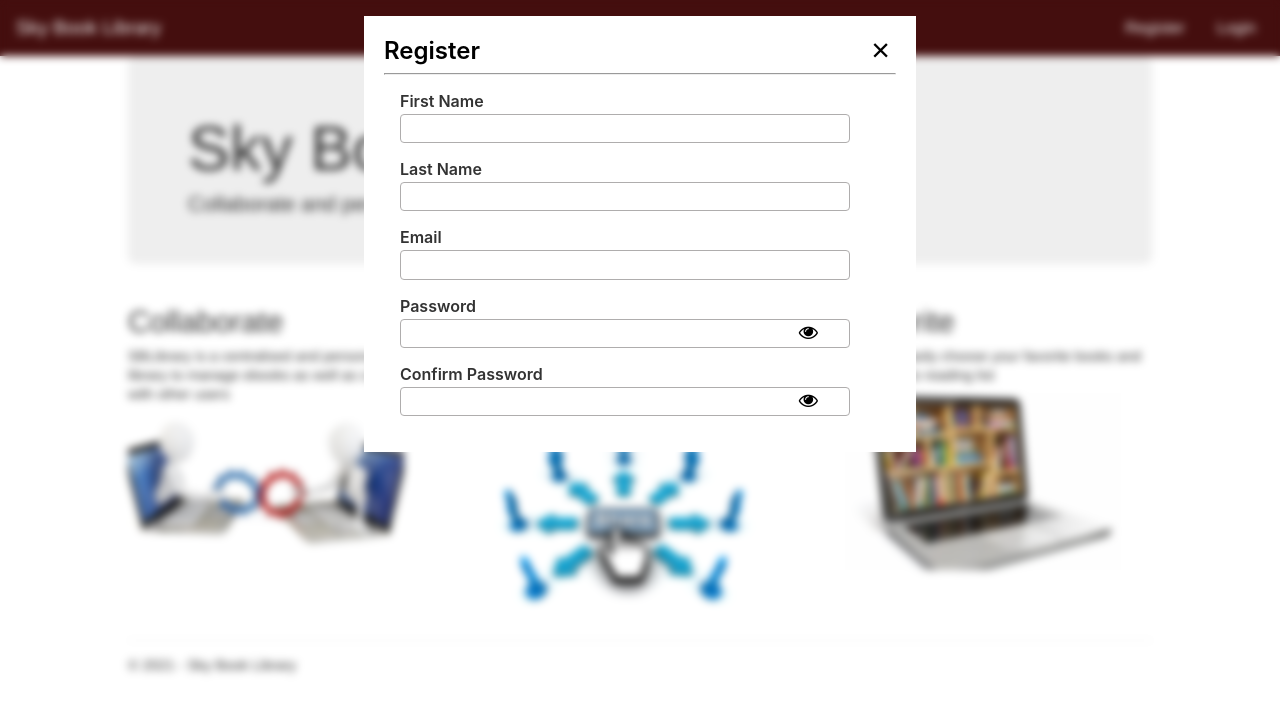
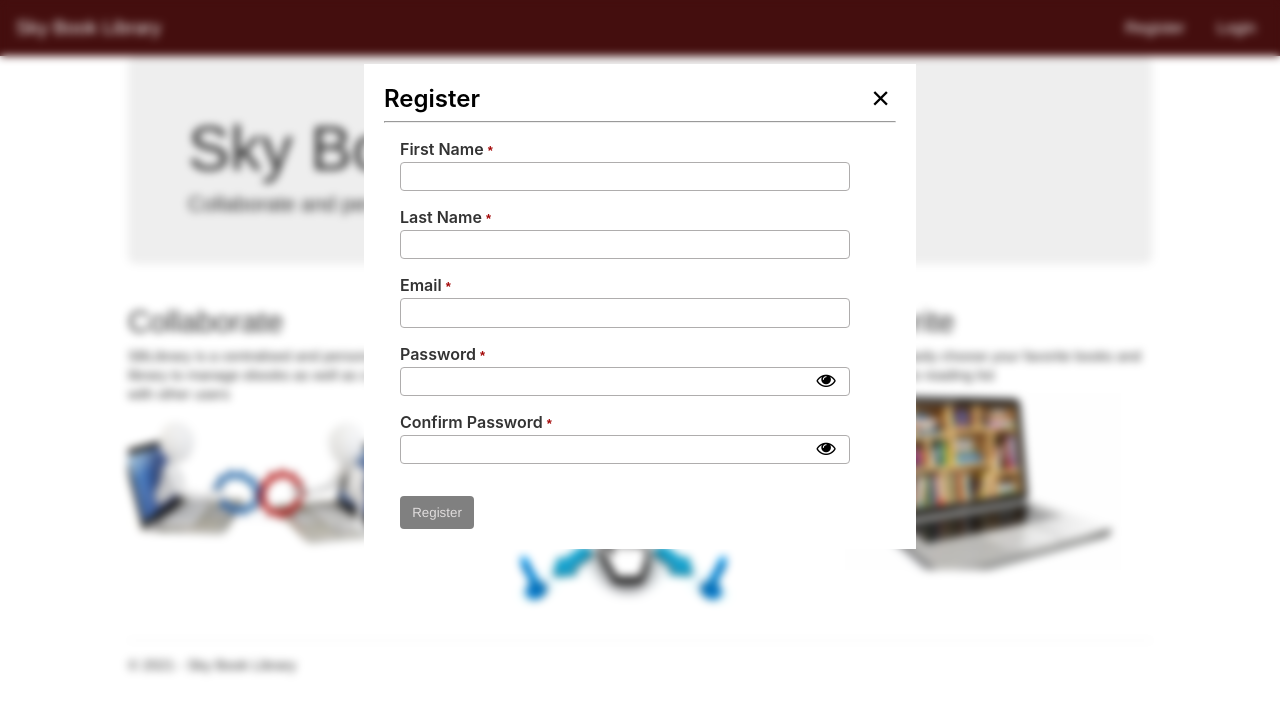
Before and after one commit to OdionJ1/SBLWithAngular, an Angular app in the folder UI/skyBookLibrary/: page /home in a window 1280 px wide. Shown: the top 714 px of the page. Built offline with nearby package versions, Linux system fonts and the light colour scheme.

Commit message:
Register modal development 3

```diff
--- a/UI/skyBookLibrary/src/app/app.module.ts
+++ b/UI/skyBookLibrary/src/app/app.module.ts
@@ -1,4 +1,5 @@
 import { NgModule } from '@angular/core';
+import { FormsModule } from '@angular/forms';
 import { BrowserModule } from '@angular/platform-browser';
 import { RouterModule } from '@angular/router';
 
@@ -19,6 +20,7 @@ import { appRoutes } from './routes';
   imports: [
     SharedModule,
     BrowserModule,
+    FormsModule,
     RouterModule.forRoot(appRoutes)
   ],
   providers: [],
--- a/UI/skyBookLibrary/src/app/common/formInput/custom-Input.component.scss
+++ b/UI/skyBookLibrary/src/app/common/formInput/custom-Input.component.scss
@@ -5,7 +5,12 @@
     label {
         color: #333333;
         font-weight: 600;
-        font-family:-apple-system, BlinkMacSystemFont, 'Segoe UI', Roboto, Oxygen, Ubuntu, Cantarell, 'Open Sans', 'Helvetica Neue', sans-serif
+        font-family:-apple-system, BlinkMacSystemFont, 'Segoe UI', Roboto, Oxygen, Ubuntu, Cantarell, 'Open Sans', 'Helvetica Neue', sans-serif;
+
+        .asterisk {
+            color: #a30606;
+            font-size: small;
+        }
     }
 
     .input-container {
@@ -23,8 +28,9 @@
     button {
         position: relative;
         float: right;
-        right: 3.5rem;
+        // right: 3.5rem;
         bottom: 1.7rem;
+        right: 8%;
         font-size: 1.2rem;
         border: 0;
         background-color: transparent;
--- a/UI/skyBookLibrary/src/app/common/formInput/custom-Input.component.ts
+++ b/UI/skyBookLibrary/src/app/common/formInput/custom-Input.component.ts
@@ -19,7 +19,8 @@ export class CustomInputComponent implements ControlValueAccessor{
     @Input() inputId: string;
     @Input() label: string;
     @Input() inputType: string;
-    @Input() isRequired: boolean = false;
+    @Input() name: string
+    @Input() required: boolean = false;
     @Input() isError: boolean = false;
     @Input() isPasswordInput: boolean = false
     private _inputValue: string;
@@ -30,7 +31,7 @@ export class CustomInputComponent implements ControlValueAccessor{
     }
 
     get inputValue (): string {
-        return this._inputValue || ''
+        return this._inputValue
     }
 
     //See research notes for clarity
@@ -42,7 +43,6 @@ export class CustomInputComponent implements ControlValueAccessor{
     togglePassword(){
         this.inputType = this.inputType === 'text'? 'password' : 'text'
     }
-
 
 
     onChange(event: Event){
--- a/UI/skyBookLibrary/src/app/common/formInput/custom-input.component.html
+++ b/UI/skyBookLibrary/src/app/common/formInput/custom-input.component.html
@@ -1,17 +1,18 @@
 <div class="custom-input-container">
-    <label [for]="inputId">{{label}}</label>
+    <label [for]="inputId">{{label}} <span *ngIf="required" class="asterisk">*</span></label>
     <div class="input-container">
         <Input
             [id]="inputId"
             [type]="inputType"
             (input)="onChange($event)"
-            [required]='isRequired'
             (blur)='touched()'
-            [value]="inputValue"
+            [name]='name'
+            [value]="inputValue || null"
+            [required]="required"
         />
         <!-- <span></span> for error messages -->
     </div>
-    <button (click)='togglePassword()' [ngSwitch]="inputType" tabindex="0" *ngIf="isPasswordInput">
+    <button type="button" (click)='togglePassword()' [ngSwitch]="inputType" tabindex="0" *ngIf="isPasswordInput">
         <i *ngSwitchCase="'password'" class="fa fa-eye"></i>
         <i *ngSwitchCase="'text'" class="fa fa-eye-slash"></i>
     </button>
--- a/UI/skyBookLibrary/src/app/common/modal/modal.component.scss
+++ b/UI/skyBookLibrary/src/app/common/modal/modal.component.scss
@@ -11,7 +11,7 @@
     .mmodal-body {
         background: #fff;
         width: 40%;
-        margin: 1rem auto;
+        margin: 4rem auto;
         padding: 1.25rem;
     }
 
@@ -58,3 +58,11 @@
         width: 70%;
     }
 }
+
+
+@media screen and (max-height: 34rem){
+    .mmodal .mmodal-body {
+        height: 75%;
+        overflow-y: scroll;
+    }
+}
--- a/UI/skyBookLibrary/src/app/components/user/register/register.component.html
+++ b/UI/skyBookLibrary/src/app/components/user/register/register.component.html
@@ -3,15 +3,19 @@
     <hr />
 
     <div class="body">
-        <form #registerForm="ngForm">
+        <form #registerForm="ngForm" (ngSubmit)="register(registerForm.value)">
+            <!-- <div class="form-group">
+                <input type="text" name="n" [(ngModel)]="firstName" [required]='true'>
+            </div> -->
             <div class="form-group">
                 <app-custom-input
                 inputId='firstName'
                 label='First Name'
                 inputType='text'
                 name='firstName'
+                inputName='firstName'
                 [(ngModel)]="firstName"
-                [isRequired]="true"
+                [required]="true"
                 >
                 </app-custom-input>
             </div>
@@ -23,7 +27,7 @@
                 inputType='text'
                 name='lastName'
                 [(ngModel)]="lastName"
-                [isRequired]="true"
+                [required]="true"
                 >
                 </app-custom-input>
             </div>
@@ -35,7 +39,7 @@
                 inputType='email'
                 name='email'
                 [(ngModel)]="email"
-                [isRequired]="true"
+                [required]="true"
                 >
                 </app-custom-input>
             </div>
@@ -47,7 +51,7 @@
                 inputType='password'
                 name='password'
                 [(ngModel)]="password"
-                [isRequired]="true"
+                [required]="true"
                 [isPasswordInput]="true"
                 >
                 </app-custom-input>
@@ -60,11 +64,13 @@
                 inputType='password'
                 name='confirmPassword'
                 [(ngModel)]="confirmPassword"
-                [isRequired]="true"
+                [required]="true"
                 [isPasswordInput]="true"
                 >
                 </app-custom-input>
             </div>
+
+            <button type="submit" [disabled]='registerForm.invalid'>Register</button>
         </form>
     </div>
 </ng-container>
--- a/UI/skyBookLibrary/src/app/components/user/register/register.component.scss
+++ b/UI/skyBookLibrary/src/app/components/user/register/register.component.scss
@@ -7,3 +7,34 @@ hr {
     font-weight: 600;
     font-family:-apple-system, BlinkMacSystemFont, 'Segoe UI', Roboto, Oxygen, Ubuntu, Cantarell, 'Open Sans', 'Helvetica Neue', sans-serif
 }
+
+.body button {
+    margin-left: 1rem;
+    margin-top: 1rem;
+    padding: 0.5rem 0.7rem;
+    background-color: #337ab7;
+    border-color: #2e6da4;
+    color: #ffffff;
+    border: 1px solid transparent;
+    border-radius: 4px;
+
+    &:hover{
+        cursor: pointer;
+        background-color: #286090;
+    }
+
+    &:active {
+        background-color: #204d74;
+    }
+
+    &:focus {
+        outline: 5px auto -webkit-focus-ring-color;
+        outline-offset: -2px;
+    }
+
+    &:disabled {
+        background-color: gray;
+        cursor: auto;
+        color: #e0dddd;
+    }
+}
--- a/UI/skyBookLibrary/src/app/components/user/register/register.component.ts
+++ b/UI/skyBookLibrary/src/app/components/user/register/register.component.ts
@@ -1,4 +1,5 @@
-import { Component } from "@angular/core";
+import { Component, ViewChild } from "@angular/core";
+import { NgForm } from "@angular/forms";
 
 @Component({
     selector: 'app-register-form',
@@ -7,10 +8,18 @@ import { Component } from "@angular/core";
 })
 
 export class RegisterFormComponent {
+    @ViewChild('registerForm') registerForm: NgForm;
     firstName: string
     lastName: string
     email: string
     password: string
     confirmPassword: string
     phoneNumber: number
+
+
+
+    register(formInput: any){
+        console.log(this.registerForm.invalid)
+        console.log(formInput)
+    }
 }
```
Also changed, not shown: 1 other file (tests, documents, lock files or other folders).
